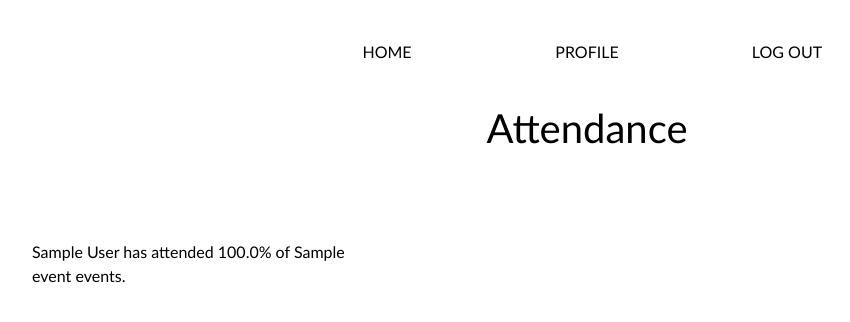
After one commit to merobi-hub/attendance-tracker, a Flask app: a page that uses attendance/templates/base.html in a window 1280 px wide. The commit adds this page. Shown: the top 322 px of the page, without its empty margins (53-903 px from the left). Run offline with Flask 2, Linux system fonts and the light colour scheme; a user stored in the database is signed in; tables that the repository leaves empty hold one stand-in row (values such as "Sample post"); some libraries are stand-ins or nearby versions.

Commit message:
calculate site route added

```diff
--- a/attendance/site/routes.py
+++ b/attendance/site/routes.py
@@ -4,6 +4,7 @@ from flask_login import login_required, current_user
 from attendance.forms import CreateEvent, CheckIn
 from attendance.models import db, Event, Participant
 import datetime, timedelta
+# from sqlalchemy import sessionmaker
 
 site = Blueprint('site', __name__, template_folder='site_templates')
 
@@ -49,7 +50,7 @@ def newevent():
             db.session.add(event)
             db.session.commit()
 
-            flash(f'Your new event was created successfully', 'user-created')
+            flash(f'Your new event was created successfully.', 'user-created')
             return redirect(url_for('site.home'))
     except:
         flash(f'An error occurred. Please try again.')
@@ -64,13 +65,14 @@ def checkin():
     event_id = request.args.get('event_id', None)
     print('event_id: ', event_id)
     event = Event.query.filter_by(id=event_id).first()
-    # Merge day/time form inputs
+    # Combine day/time form inputs
     dt_str = event.day + ' ' + event.time
     # Convert day/time str to datetime object
     dt = datetime.datetime.strptime(dt_str, "%Y-%m-%d %H:%M:%S")
+    # Using dt, determine if event has begun and prevent early check-in
     start_time = dt
     if datetime.datetime.now() < start_time:
-        flash(f'Your check-in attempt was unsuccessful. Please wait for the event to start.', 'auth-failed')
+        flash(f'Please wait for the event to begin.', 'auth-failed')
         return redirect(url_for('site.home'))
     else:
         try:
@@ -82,7 +84,7 @@ def checkin():
                 db.session.add(checkin)
                 db.session.commit()
 
-                flash(f'You have been checked in', 'user-created')
+                flash(f'You have been checked in.', 'user-created')
 
                 return redirect(url_for('site.home'))
         except:
@@ -107,6 +109,18 @@ def deleteevent():
     flash(f'The event has been deleted.', 'user-created')
     return redirect(url_for('site.profile'))
 
+@site.route('/removeparticipant', methods = ['GET', 'POST'])
+@login_required
+def removeParticipant():
+    """Removes selected participant from an event"""
+    id = request.args.get('id', None)
+    first_name = request.args.get('first_name', None)
+    last_name = request.args.get('last_name', None)
+    Participant.query.filter_by(first_name=first_name, last_name=last_name, event_id=id).delete()
+    db.session.commit()
+    flash('The participant has been removed.', 'user-created')
+    return redirect(url_for('site.profile'))
+
 @site.route('/event')
 @login_required
 def event():
@@ -118,3 +132,23 @@ def event():
 
 # new route: form takes event name and outputs all attendees and each attendee's
 # percentage of attended events with same name
+@site.route('/calculate')
+@login_required
+def calculate():
+
+    first_name = request.args.get('first_name', None)
+    last_name = request.args.get('last_name', None)
+    title = request.args.get('title', None)
+    events = Event.query.filter_by(title=title).all()
+    # Get total number of events with title
+    total_events = 0
+    for event in events:
+        total_events += 1
+    # Get number of events with title attended by participant
+    participant_events = 0
+    for p, e in db.session.query(Participant, Event).filter(Participant.event_id == Event.id).all():
+        if p.first_name == first_name and p.last_name == last_name:
+            participant_events += 1
+    participant_attendance = (participant_events * 100) / total_events
+    name = first_name + ' ' + last_name
+    return render_template('calculate.html', title=title, name=name, attendance=participant_attendance)
--- /dev/null
+++ b/attendance/site/site_templates/calculate.html
@@ -0,0 +1,13 @@
+{% extends 'base.html' %}
+
+{% block content %}
+
+<div class="container" id="event-container">
+    <div class="row">
+        <div class="col-md-4">
+            {{name}} has attended {{attendance}}% of {{title}} events.
+        </div>
+    </div>
+</div>
+
+{% endblock content %}
--- a/attendance/site/site_templates/event.html
+++ b/attendance/site/site_templates/event.html
@@ -12,6 +12,8 @@
         <div class="row">
             <div class="col-md-4">
                 {{participant.first_name}} {{participant.last_name}}
+                <a href="{{ url_for('site.removeParticipant', id=participant.event_id, first_name=participant.first_name, last_name=participant.last_name) }}" class="card-link" id="delete">Remove</a>
+                <a href="{{ url_for('site.calculate', title=event.title, first_name=participant.first_name, last_name=participant.last_name) }}" class="card-link" id="calculate-link">Attendance</a>
             </div>
         </div>
         {% endfor %}
--- a/attendance/site/site_templates/profile.html
+++ b/attendance/site/site_templates/profile.html
@@ -15,6 +15,7 @@
                         <h6 class="card-text">{{host_event.other}}</h6>
                         <a href="{{ url_for('site.event', id=host_event.id) }}" class="card-link">View Attendees</a>
                         <a href="{{ url_for('site.deleteevent', id=host_event.id) }}" class="card-link" id="delete">Delete</a>
+
                     </div>
                 </div>
             </div>
--- a/attendance/static/css/main.css
+++ b/attendance/static/css/main.css
@@ -138,3 +138,7 @@ body {
 #delete {
     color: red;
 }
+
+#calculate-link {
+    color: green;
+}
```
Also changed, not shown: app.db, attendance/forms.py (line endings or trailing spaces), attendance/site/site_templates/deleteevent.html (deleted).
